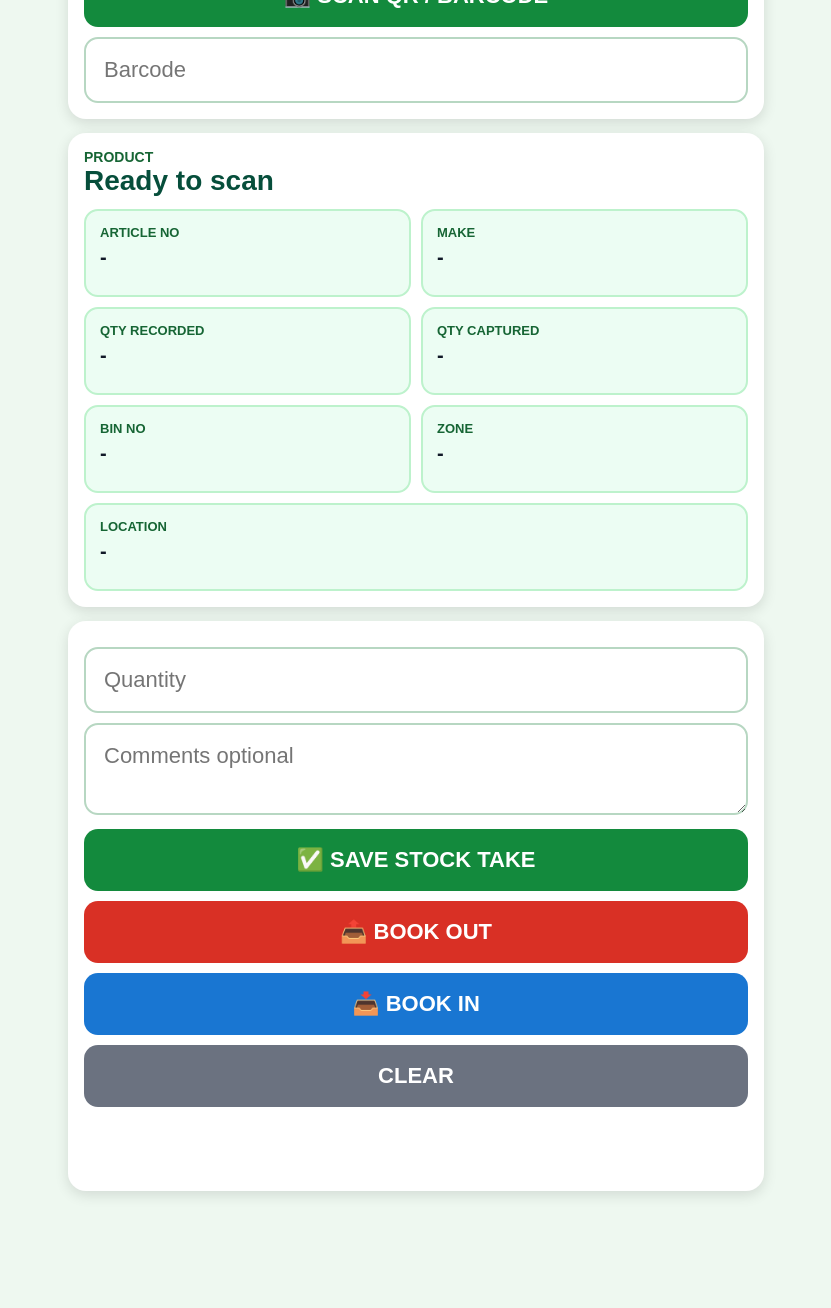
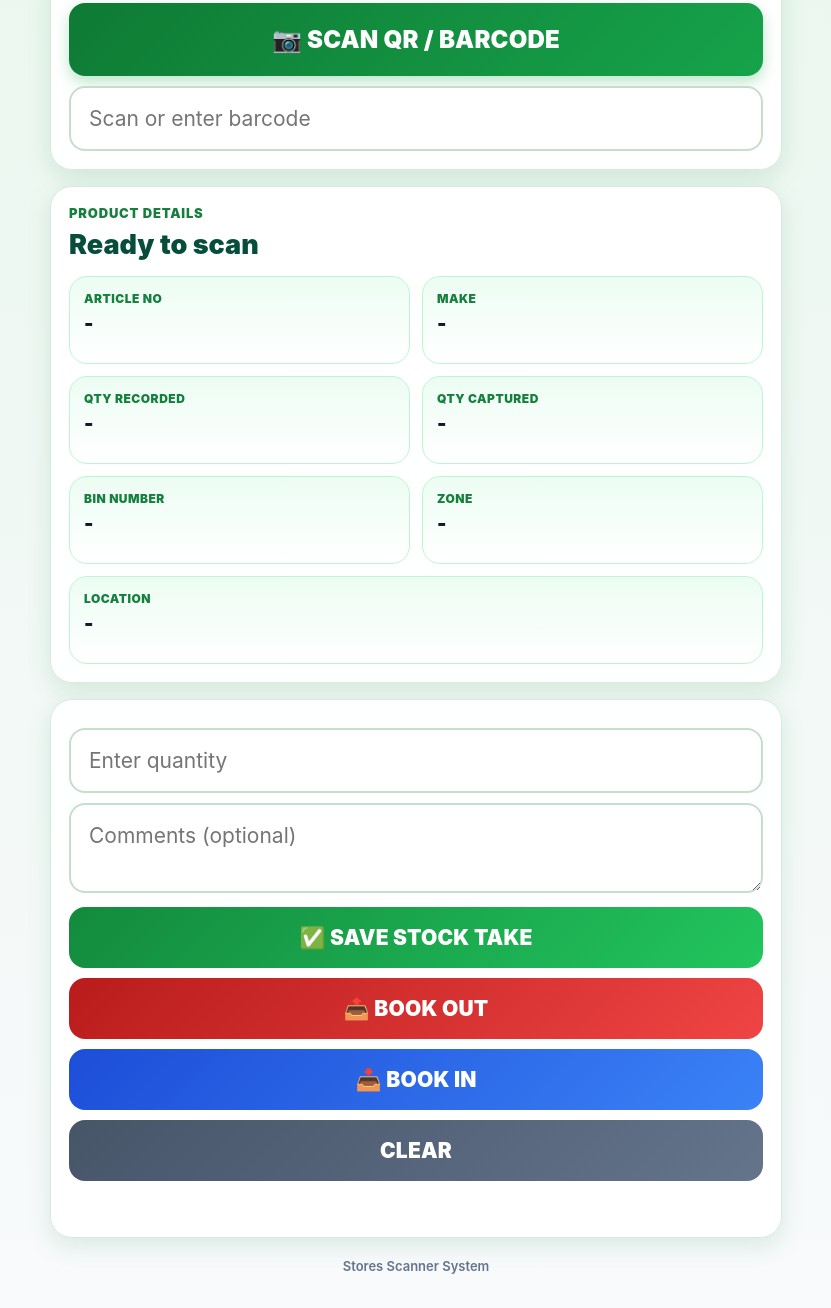
Before and after one commit to smj58r2nnb-blip/BarcodeScanner, a plain HTML site: page index.html in a window 1280 px wide. Shown: the part 151-1459 px from the top of the page, without its empty margins (224-1055 px from the left). Before the commit the page ends 1368 px from the top, so only its background shows below. Drawn offline with Linux system fonts and the light colour scheme.

Commit message:
Update index.html

```diff
--- a/index.html
+++ b/index.html
@@ -9,174 +9,325 @@
 
     body {
       margin: 0;
-      font-family: Arial, sans-serif;
-      background: #eef8f0;
-      color: #123524;
+      font-family: -apple-system, BlinkMacSystemFont, Arial, sans-serif;
+      background: linear-gradient(180deg, #eaf7ee 0%, #f8fafc 100%);
+      color: #102a1f;
     }
 
     .header {
-      background: #138a3d;
+      background: linear-gradient(135deg, #0f7a34, #16a34a);
       color: white;
+      padding: 26px 16px;
       text-align: center;
-      padding: 22px 10px;
+      box-shadow: 0 6px 18px rgba(0,0,0,0.18);
+    }
+
+    .header h1 {
+      margin: 0;
       font-size: 30px;
-      font-weight: 800;
+      font-weight: 900;
+      letter-spacing: 1px;
+    }
+
+    .header p {
+      margin: 6px 0 0;
+      font-size: 14px;
+      opacity: 0.9;
+      font-weight: 600;
     }
 
     .wrap {
-      max-width: 720px;
+      max-width: 760px;
       margin: auto;
-      padding: 12px;
+      padding: 14px;
     }
 
     .card {
-      background: white;
-      border-radius: 18px;
-      padding: 16px;
-      margin-bottom: 14px;
-      box-shadow: 0 4px 14px rgba(0,0,0,.12);
+      background: rgba(255,255,255,0.96);
+      border-radius: 22px;
+      padding: 18px;
+      margin-bottom: 16px;
+      box-shadow: 0 8px 24px rgba(15, 122, 52, 0.13);
+      border: 1px solid #d8eadf;
     }
 
     button, input, textarea {
       width: 100%;
-      border-radius: 14px;
+      border-radius: 16px;
       padding: 18px;
-      font-size: 22px;
+      font-size: 21px;
       margin-top: 10px;
-      font-family: Arial, sans-serif;
+      font-family: inherit;
+    }
+
+    input, textarea {
+      border: 2px solid #c6dfcd;
+      background: #ffffff;
+      outline: none;
+    }
+
+    input:focus, textarea:focus {
+      border-color: #16a34a;
+      box-shadow: 0 0 0 4px rgba(22,163,74,0.15);
+    }
+
+    textarea {
+      min-height: 84px;
+      resize: vertical;
     }
 
     button {
       border: 0;
       color: white;
-      font-weight: 800;
+      font-weight: 900;
+      letter-spacing: 0.2px;
+    }
+        .scan {
+      background: linear-gradient(135deg, #0f7a34, #16a34a);
+      font-size: 24px;
+      padding: 22px;
+      box-shadow: 0 6px 14px rgba(22,163,74,0.28);
     }
 
-    input, textarea {
-      border: 2px solid #b7d7c2;
+    .stop { background: #dc2626; display: none; }
+
+    .save {
+      background: linear-gradient(135deg, #138a3d, #22c55e);
     }
 
-    textarea {
-      min-height: 90px;
-      resize: vertical;
+    .out {
+      background: linear-gradient(135deg, #b91c1c, #ef4444);
     }
 
-    .scan { background: #138a3d; }
-    .stop { background: #d93025; display: none; }
-    .save { background: #138a3d; }
-    .out { background: #d93025; }
-    .in { background: #1976d2; }
-    .clear { background: #6b7280; }
+    .in {
+      background: linear-gradient(135deg, #1d4ed8, #3b82f6);
+    }
+
+    .clear {
+      background: linear-gradient(135deg, #475569, #64748b);
+    }
 
     video {
       width: 100%;
       display: none;
-      margin-top: 12px;
-      border-radius: 16px;
-      border: 4px solid #138a3d;
+      margin-top: 14px;
+      border-radius: 20px;
+      border: 4px solid #16a34a;
       background: black;
     }
 
-    .title {
-      font-size: 14px;
-      font-weight: 800;
-      color: #166534;
+    .product-title {
+      font-size: 13px;
+      font-weight: 900;
+      color: #15803d;
       text-transform: uppercase;
+      letter-spacing: 0.8px;
     }
 
     .product {
-      font-size: 28px;
-      font-weight: 800;
+      font-size: 27px;
+      font-weight: 900;
       color: #064e3b;
-      margin-bottom: 12px;
+      margin: 8px 0 16px;
       line-height: 1.15;
     }
 
     .grid {
       display: grid;
       grid-template-columns: 1fr 1fr;
-      gap: 10px;
+      gap: 12px;
     }
 
     .box {
-      background: #ecfdf3;
-      border: 2px solid #bdf2cc;
-      border-radius: 14px;
+      background: linear-gradient(180deg, #ecfdf3, #ffffff);
+      border: 1px solid #bbf7d0;
+      border-radius: 18px;
       padding: 14px;
       min-height: 88px;
     }
 
     .label {
-      color: #166534;
-      font-size: 13px;
-      font-weight: 800;
+      color: #15803d;
+      font-size: 12px;
+      font-weight: 900;
       text-transform: uppercase;
+      letter-spacing: 0.5px;
     }
 
     .value {
       font-size: 20px;
-      font-weight: 800;
+      font-weight: 900;
       color: #111827;
       margin-top: 6px;
       word-break: break-word;
       line-height: 1.1;
     }
-
-    #msg {
+        #msg {
+      min-height: 28px;
       text-align: center;
-      font-size: 20px;
+      font-size: 19px;
       font-weight: 800;
-      color: #166534;
-      min-height: 28px;
+      margin-top: 10px;
     }
 
-    .error { color: #d93025!important; }
-    .good { color: #138a3d!important; }
-    .bad { color: #d93025!important; }
+    .good {
+      color: #16a34a;
+    }
+
+    .bad,
+    .error {
+      color: #dc2626;
+    }
+
+    .footer {
+      text-align: center;
+      color: #64748b;
+      font-size: 13px;
+      margin: 20px 0;
+      font-weight: 600;
+    }
+
+    @media(max-width:600px){
+
+      .grid{
+        grid-template-columns:1fr;
+      }
+
+      .header h1{
+        font-size:26px;
+      }
+
+      .product{
+        font-size:24px;
+      }
+
+      button,
+      input,
+      textarea{
+        font-size:19px;
+      }
+
+    }
+
   </style>
+
 </head>
 
 <body>
-<div class="header">STORES SCANNER</div>
+
+<div class="header">
+  <h1>STORES MANAGEMENT</h1>
+  <p>Stock Take • Book Out • Book In</p>
+</div>
 
 <div class="wrap">
 
   <div class="card">
-    <button id="scanBtn" class="scan" onclick="startScanner()">📷 SCAN QR / BARCODE</button>
-    <button id="stopBtn" class="stop" onclick="stopScanner()">STOP SCANNER</button>
+
+    <button id="scanBtn" class="scan" onclick="startScanner()">
+      📷 SCAN QR / BARCODE
+    </button>
+
+    <button id="stopBtn" class="stop" onclick="stopScanner()">
+      STOP SCANNER
+    </button>
+
     <video id="preview" autoplay muted playsinline></video>
-    <input id="barcode" placeholder="Barcode" onkeydown="manualEnter(event)">
+
+    <input
+      id="barcode"
+      placeholder="Scan or enter barcode"
+      onkeydown="manualEnter(event)"
+    >
+
+  </div>
+    <div class="card">
+
+    <div class="product-title">
+      Product Details
+    </div>
+
+    <div id="product" class="product">
+      Ready to scan
+    </div>
+
+    <div class="grid">
+
+      <div class="box">
+        <div class="label">Article No</div>
+        <div id="articleNo" class="value">-</div>
+      </div>
+
+      <div class="box">
+        <div class="label">Make</div>
+        <div id="make" class="value">-</div>
+      </div>
+
+      <div class="box">
+        <div class="label">Qty Recorded</div>
+        <div id="recordedQty" class="value">-</div>
+      </div>
+
+      <div class="box">
+        <div class="label">Qty Captured</div>
+        <div id="capturedQty" class="value">-</div>
+      </div>
+
+      <div class="box">
+        <div class="label">Bin Number</div>
+        <div id="bin" class="value">-</div>
+      </div>
+
+      <div class="box">
+        <div class="label">Zone</div>
+        <div id="zone" class="value">-</div>
+      </div>
+
+    </div>
+
+    <div class="box" style="margin-top:12px;">
+      <div class="label">Location</div>
+      <div id="location" class="value">-</div>
+    </div>
+
   </div>
 
   <div class="card">
-    <div class="title">Product</div>
-    <div id="product" class="product">Ready to scan</div>
 
-    <div class="grid">
-      <div class="box"><div class="label">Article No</div><div id="articleNo" class="value">-</div></div>
-      <div class="box"><div class="label">Make</div><div id="make" class="value">-</div></div>
-      <div class="box"><div class="label">Qty Recorded</div><div id="recordedQty" class="value">-</div></div>
-      <div class="box"><div class="label">Qty Captured</div><div id="capturedQty" class="value">-</div></div>
-      <div class="box"><div class="label">Bin No</div><div id="bin" class="value">-</div></div>
-      <div class="box"><div class="label">Zone</div><div id="zone" class="value">-</div></div>
-    </div>
+    <input
+      id="qty"
+      type="number"
+      inputmode="numeric"
+      placeholder="Enter quantity"
+      oninput="checkQuantity()"
+    >
 
-    <div class="box" style="margin-top:10px;">
-      <div class="label">Location</div>
-      <div id="location" class="value">-</div>
-    </div>
+    <textarea
+      id="comments"
+      placeholder="Comments (optional)"
+    ></textarea>
+
+    <button class="save" onclick="saveStockTake()">
+      ✅ SAVE STOCK TAKE
+    </button>
+
+    <button class="out" onclick="bookOut()">
+      📤 BOOK OUT
+    </button>
+
+    <button class="in" onclick="bookIn()">
+      📥 BOOK IN
+    </button>
+
+    <button class="clear" onclick="clearForm()">
+      CLEAR
+    </button>
+
+    <div id="msg"></div>
+
   </div>
-
-  <div class="card">
-    <input id="qty" type="number" inputmode="numeric" placeholder="Quantity" oninput="checkQuantity()">
-    <textarea id="comments" placeholder="Comments optional"></textarea>
-
-    <button class="save" onclick="saveStockTake()">✅ SAVE STOCK TAKE</button>
-    <button class="out" onclick="bookOut()">📤 BOOK OUT</button>
-    <button class="in" onclick="bookIn()">📥 BOOK IN</button>
-    <button class="clear" onclick="clearForm()">CLEAR</button>
-
-    <p id="msg"></p>
+    <div class="footer">
+    Stores Scanner System
   </div>
 
 </div>
@@ -188,7 +339,7 @@ let scanner = null;
 let currentItem = null;
 let scanLocked = false;
 
-function setMsg(text, type="") {
+function setMsg(text, type = "") {
   const el = document.getElementById("msg");
   el.innerText = text;
   el.className = type;
@@ -206,9 +357,11 @@ function startScanner() {
   document.getElementById("preview").style.display = "block";
   document.getElementById("scanBtn").style.display = "none";
   document.getElementById("stopBtn").style.display = "block";
-  setMsg("Point camera at QR code or barcode");
+
+  setMsg("Point camera at QR code or barcode", "good");
 
   const hints = new Map();
+
   hints.set(ZXing.DecodeHintType.POSSIBLE_FORMATS, [
     ZXing.BarcodeFormat.QR_CODE,
     ZXing.BarcodeFormat.CODE_128,
@@ -226,11 +379,14 @@ function startScanner() {
     function(result) {
       if (result && !scanLocked) {
         scanLocked = true;
+
         const code = result.text.trim();
 
         document.getElementById("barcode").value = code;
 
-        if (navigator.vibrate) navigator.vibrate(150);
+        if (navigator.vibrate) {
+          navigator.vibrate(150);
+        }
 
         stopScanner();
         lookup(code);
@@ -258,7 +414,7 @@ function lookup(barcode) {
     return;
   }
 
-  setMsg("Looking up product...");
+  setMsg("Looking up product...", "good");
 
   fetch(API + "?action=find&barcode=" + encodeURIComponent(barcode))
     .then(r => r.json())
@@ -286,30 +442,31 @@ function showProduct(data) {
   document.getElementById("location").innerText = data.location || "-";
 
   document.getElementById("qty").focus();
+
   setMsg("Product found", "good");
 }
 
 function checkQuantity() {
   if (!currentItem) return;
 
-  const val = document.getElementById("qty").value;
+  const value = document.getElementById("qty").value;
 
-  if (val === "") {
+  if (value === "") {
     setMsg("");
     return;
   }
 
-  const counted = Number(val);
+  const entered = Number(value);
   const recorded = Number(currentItem.recordedQty);
 
-  if (counted === recorded) {
+  if (entered === recorded) {
     setMsg("✓ Quantity matches recorded stock", "good");
   } else {
-    setMsg("⚠ Variance: entered " + counted + " vs stock " + recorded, "bad");
+    setMsg("⚠ Quantity differs from recorded stock", "bad");
   }
 }
 
-function getCommonParams(action) {
+function buildUrl(action) {
   const barcode = document.getElementById("barcode").value.trim();
   const qty = document.getElementById("qty").value;
   const comments = document.getElementById("comments").value;
@@ -328,10 +485,10 @@ function getCommonParams(action) {
 }
 
 function saveStockTake() {
-  const url = getCommonParams("save");
+  const url = buildUrl("save");
   if (!url) return;
 
-  setMsg("Saving stock take...");
+  setMsg("Saving stock take...", "good");
 
   fetch(url)
     .then(r => r.json())
@@ -347,10 +504,10 @@ function saveStockTake() {
 }
 
 function bookOut() {
-  const url = getCommonParams("bookout");
+  const url = buildUrl("bookout");
   if (!url) return;
 
-  setMsg("Booking out...");
+  setMsg("Booking out...", "good");
 
   fetch(url)
     .then(r => r.json())
@@ -367,10 +524,10 @@ function bookOut() {
 }
 
 function bookIn() {
-  const url = getCommonParams("bookin");
+  const url = buildUrl("bookin");
   if (!url) return;
 
-  setMsg("Booking in...");
+  setMsg("Booking in...", "good");
 
   fetch(url)
     .then(r => r.json())
@@ -390,6 +547,7 @@ function clearForm() {
   document.getElementById("barcode").value = "";
   document.getElementById("qty").value = "";
   document.getElementById("comments").value = "";
+
   currentItem = null;
   clearProductOnly();
 }
@@ -405,5 +563,6 @@ function clearProductOnly() {
   document.getElementById("location").innerText = "-";
 }
 </script>
+
 </body>
 </html>
```
